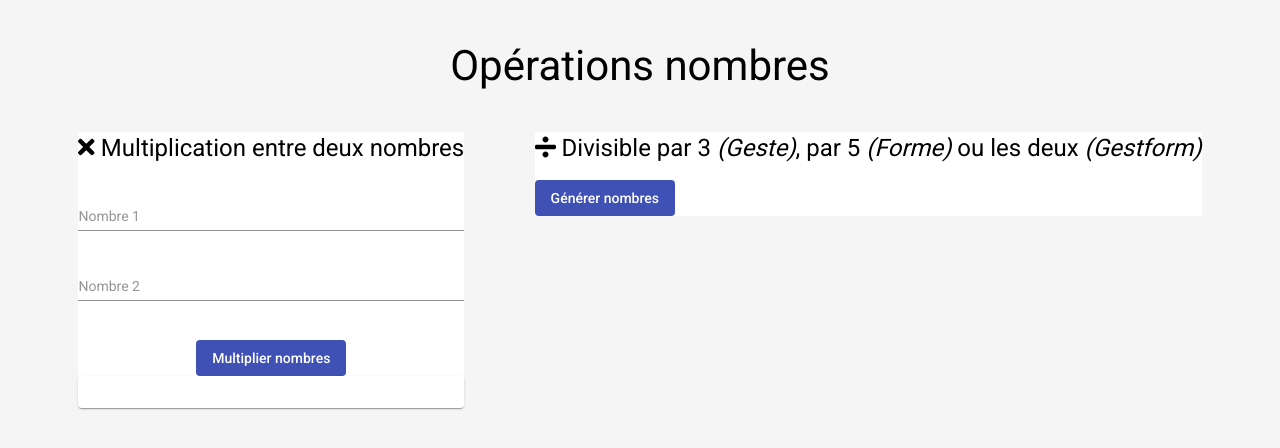
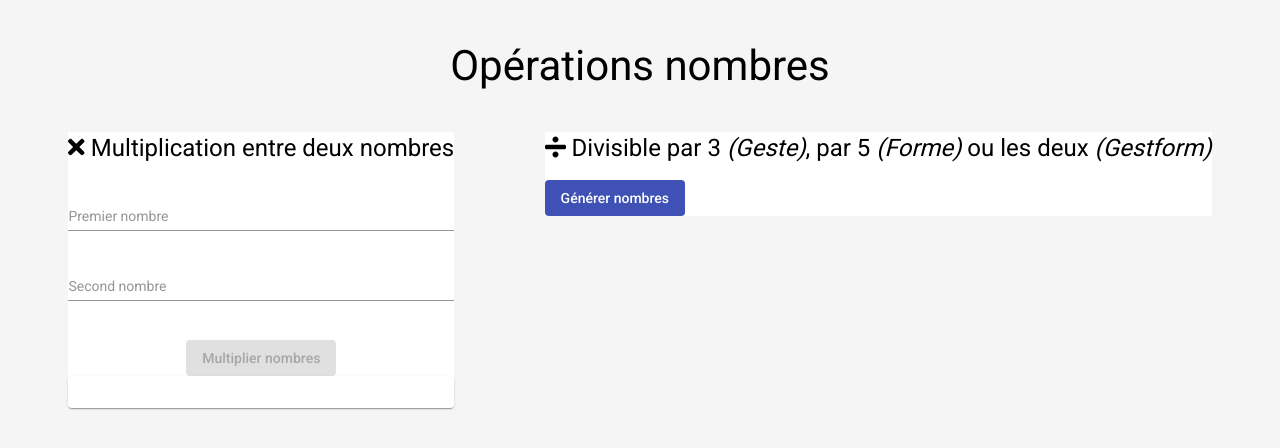
Before and after one commit to JeremD/operations-nombres, an Angular app: page / in a window 1280 px wide. Shown: the top 448 px of the page. Built offline with nearby package versions, Linux system fonts and the light colour scheme.

Commit message:
Ajout Flex Grid

```diff
--- a/src/app/app.component.html
+++ b/src/app/app.component.html
@@ -1,6 +1,7 @@
 <h1>Opérations nombres</h1>
 
-<div fxLayout="row" fxLayoutAlign="space-evenly start" fxLayout.xs="column">
+<div fxLayout="row" fxLayoutAlign="space-evenly start" fxLayout.xs="column"
+  fxLayoutGap="30px">
   <app-multiplicatif></app-multiplicatif>
   <app-divisible></app-divisible>
 </div>
--- a/src/app/divisible/divisible.component.css
+++ b/src/app/divisible/divisible.component.css
@@ -1,5 +1,4 @@
 .division {
   background-color: white;
-  max-width: 700px;
   margin: auto;
 }
--- a/src/app/multiplicatif/multiplicatif.component.css
+++ b/src/app/multiplicatif/multiplicatif.component.css
@@ -1,6 +1,5 @@
 .multiplication {
   background-color: white;
-  max-width: 700px;
   margin: auto;
   text-align: center;
 }
--- a/src/app/multiplicatif/multiplicatif.component.html
+++ b/src/app/multiplicatif/multiplicatif.component.html
@@ -5,20 +5,21 @@
 
   <div class="inputMultiplication">
     <mat-form-field appearance="standard">
-      <input matInput type="text" placeholder="Nombre 1"
+      <input matInput type="text" placeholder="Premier nombre"
         [formControl]="nombre1Requis" #firstNumber>
-      <mat-error *ngIf="nombre1Requis.invalid">{{getErrorMessage(nombre1Requis)}}</mat-error>
+      <mat-error *ngIf="nombre1Requis.invalid">{{messageNombreInvalide(nombre1Requis)}}</mat-error>
     </mat-form-field>
 
     <mat-form-field appearance="standard">
-      <input matInput type="text" placeholder="Nombre 2"
+      <input matInput type="text" placeholder="Second nombre"
         [formControl]="nombre2Requis" #secondNumber>
-      <mat-error *ngIf="nombre2Requis.invalid">{{getErrorMessage(nombre2Requis)}}</mat-error>
+      <mat-error *ngIf="nombre2Requis.invalid">{{messageNombreInvalide(nombre2Requis)}}</mat-error>
     </mat-form-field>
   </div>
 
   <button mat-flat-button [disabled]="nombre1Requis.invalid ||
-    nombre2Requis.invalid" color="primary"
+    nombre2Requis.invalid || !firstNumber.value || !secondNumber.value"
+    color="primary"
     (click)="multiplierNombres(firstNumber.value, secondNumber.value)">Multiplier
     nombres
   </button>
--- a/src/app/multiplicatif/multiplicatif.component.ts
+++ b/src/app/multiplicatif/multiplicatif.component.ts
@@ -33,13 +33,13 @@ export class MultiplicatifComponent implements OnInit {
   }
 
   /**
-   * Message d'input invalid
+   * Message input invalide
    *
    * @param {FormControl} inputError
    * @returns {string}
    * @memberof MultiplicatifComponent
    */
-  getErrorMessage(inputError: FormControl): string {
+  messageNombreInvalide(inputError: FormControl): string {
     return inputError.hasError('pattern') ? 'Nombre invalide' : '';
   }
 
```
